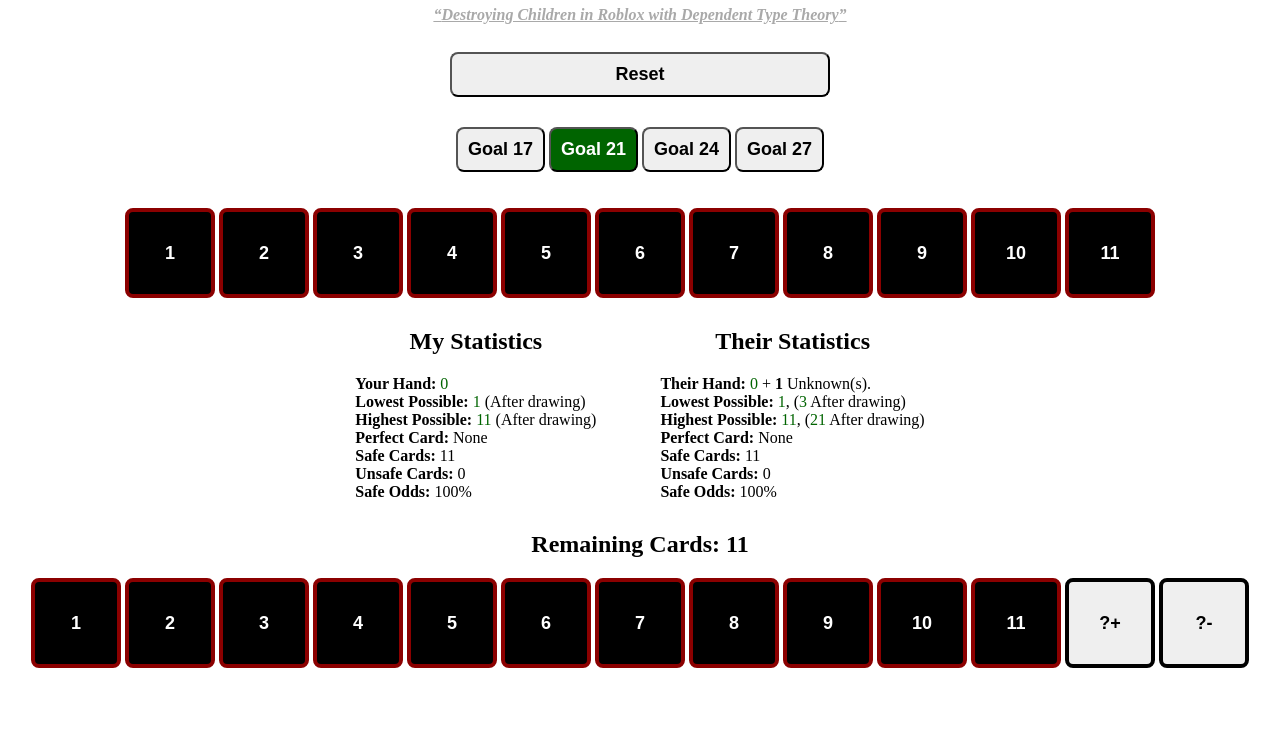
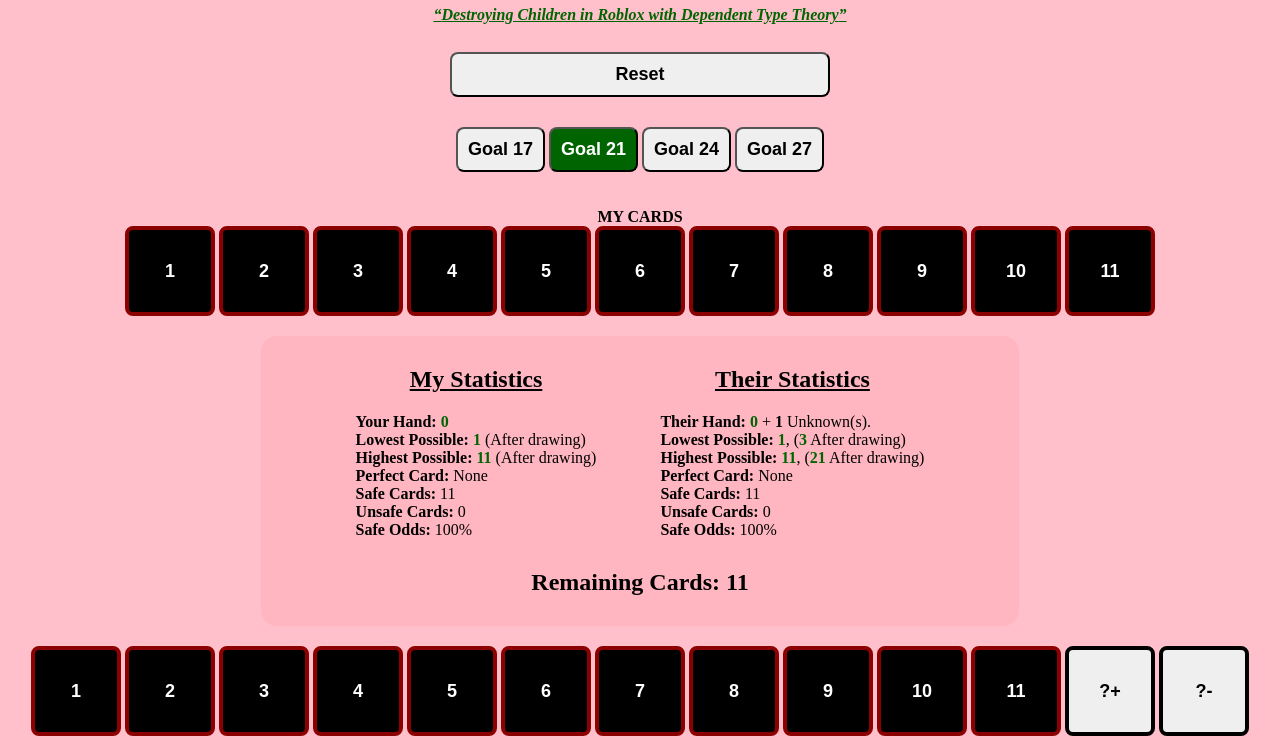
Before and after one commit to Archaversine/blackjack-counter, a plain HTML site: page index.html in a window 1280 px wide. Shown: the part 60-804 px from the top of the page. Drawn offline with Linux system fonts and the light colour scheme.

Commit message:
Visual changes

```diff
--- a/index.html
+++ b/index.html
@@ -20,6 +20,8 @@
         </div> <br /><br />
 
        <div class="my-buttons">
+           <strong>MY CARDS</strong> <br />
+
            <button id="my-card-button-1" class="card card-inactive">1</button>
            <button id="my-card-button-2" class="card card-inactive">2</button>
            <button id="my-card-button-3" class="card card-inactive">3</button>
--- a/style.css
+++ b/style.css
@@ -1,5 +1,9 @@
 * {
     text-align: center;
+}
+
+body {
+    background-color: pink;
 }
 
 q {
@@ -7,7 +11,7 @@ q {
     font-weight: bolder;
     font-style: italic;
     text-decoration: underline;
-    color: darkgray;
+    color: darkgreen;
 }
 
 button {
@@ -51,12 +55,26 @@ button.active-goal-button {
     color: white;
 }
 
+div.display {
+    background-color: lightpink;
+    margin-left: 20%;
+    margin-right: 20%;
+    margin-top: 20px;
+    margin-bottom: 20px;
+    border-radius: 16px;
+    padding-bottom: 10px;
+}
+
 div.display-internal {
     display: inline-block;
     margin: 30px;
     margin-top: 10px;
     margin-bottom: 10px;
     text-align: left;
+}
+
+div.display-internal h2 {
+    text-decoration: underline;
 }
 
 .debug-border {
@@ -70,8 +88,10 @@ div.display-internal {
 
 .green {
     color: darkgreen;
+    font-weight: bolder;
 }
 
 .red {
     color: red;
+    font-weight: bolder;
 }
```
